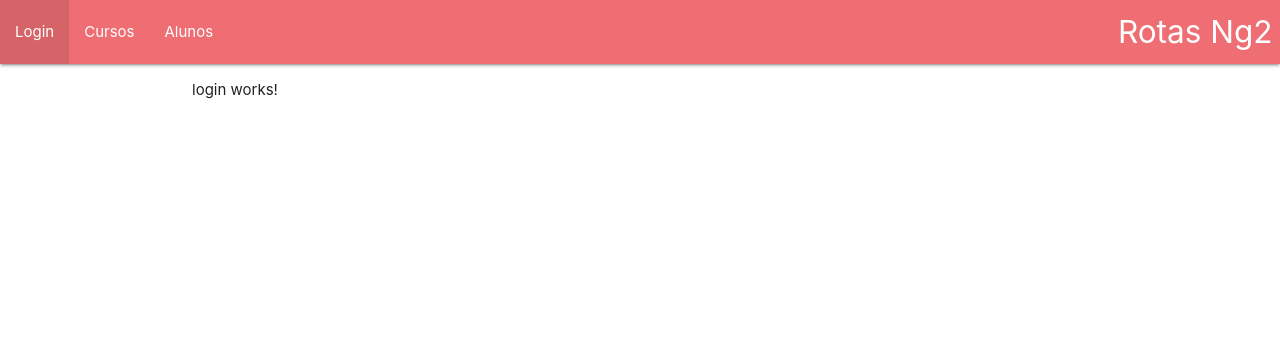
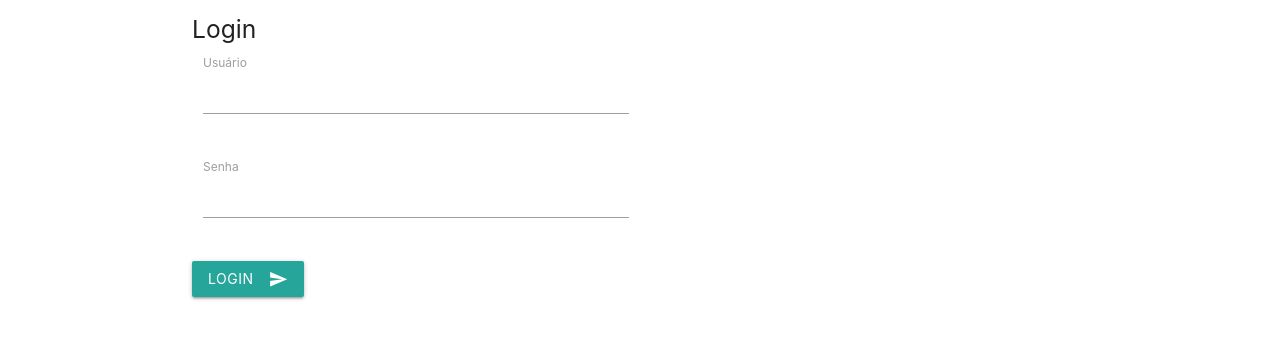
Before and after one commit to AguiarVicente/Angular_1, an Angular app in the folder rotas/: page /login in a window 1280 px wide. Shown: the top 338 px of the page. Built offline with nearby package versions, Linux system fonts and the light colour scheme.

Commit message:
Como mostrar partes da tela para usuário logados ou não

```diff
--- a/rotas/src/app/app.component.html
+++ b/rotas/src/app/app.component.html
@@ -1,4 +1,4 @@
-<nav>
+<nav *ngIf="mostrarMenu">
     <div class="nav-wrapper">
         <a routerLink="" class="brand-logo right">Rotas Ng2</a>
         <ul id="nav-mobile" class="left hide-on-med-and-down">
--- a/rotas/src/app/app.component.ts
+++ b/rotas/src/app/app.component.ts
@@ -1,10 +1,21 @@
-import { Component } from '@angular/core';
+import { AuthService } from './login/auth.service';
+import { Component, OnInit } from '@angular/core';
 
 @Component({
   selector: 'app-root',
   templateUrl: './app.component.html',
   styleUrls: ['./app.component.css']
 })
-export class AppComponent {
+export class AppComponent implements OnInit {
   title = 'rotas';
+
+  mostrarMenu: boolean = false;
+
+  constructor(private authService: AuthService) {}
+
+  ngOnInit(){
+    this.authService.mostrarMenuEmmiter.subscribe(
+      (mostrar: boolean) => this.mostrarMenu = mostrar
+    );
+  }
 }
--- a/rotas/src/app/app.module.ts
+++ b/rotas/src/app/app.module.ts
@@ -8,6 +8,7 @@
 import { AppComponent } from './app.component';
 import { HomeComponent } from './home/home.component';
 import { LoginComponent } from './login/login.component';
+import { AuthService } from './login/auth.service';
 
 
 @NgModule({
@@ -22,7 +23,9 @@
     HttpClientModule,
     AppRoutingModule
   ],
-  providers: [],
+  providers: [
+    AuthService
+  ],
   bootstrap: [AppComponent]
 })
 export class AppModule { }
--- /dev/null
+++ b/rotas/src/app/login/auth.service.ts
@@ -0,0 +1,29 @@
+import { Router } from '@angular/router';
+import { Usuario } from './usuario';
+import { Injectable, EventEmitter } from '@angular/core';
+
+@Injectable({
+  providedIn: 'root'
+})
+export class AuthService {
+
+  private usuarioAutenticado: boolean = false;
+
+  mostrarMenuEmmiter = new EventEmitter<boolean>();
+
+  constructor(private router: Router) { }
+
+  fazerLogin(usuario: Usuario){
+    if(usuario.nome === 'usuario@email.com' && usuario.senha === '123456'){
+      this.usuarioAutenticado = true;
+
+      this.mostrarMenuEmmiter.emit(true);
+
+      this.router.navigate(['/']);
+
+    }else {
+      this.usuarioAutenticado = false;
+      this.mostrarMenuEmmiter.emit(false);
+    }
+  }
+}
--- a/rotas/src/app/login/login.component.html
+++ b/rotas/src/app/login/login.component.html
@@ -1 +1,20 @@
-<p>login works!</p>
+<h5>Login</h5>
+
+<div class="row">
+    <div class="input-field col s6">
+        <input [(ngModel)]="usuario.nome" id="usuario" type="text" class="validate">
+        <label for="usuario" class="active">Usuário</label>
+    </div>
+</div>
+
+<div class="row">
+    <div class="input-field col s6">
+        <input [(ngModel)]="usuario.senha" id="senha" type="password" class="validate">
+        <label for="senha" class="active">Senha</label>
+    </div>
+</div>
+
+<button class="btn waves-effect waves-light" type="submit" (click)="fazerLogin()">
+    Login
+    <i class="material-icons right">send</i>
+</button>
--- a/rotas/src/app/login/login.component.ts
+++ b/rotas/src/app/login/login.component.ts
@@ -1,4 +1,7 @@
 import { Component, OnInit } from '@angular/core';
+import { AuthService } from './auth.service';
+
+import { Usuario } from './usuario';
 
 @Component({
   selector: 'app-login',
@@ -7,9 +10,15 @@
 })
 export class LoginComponent implements OnInit {
 
-  constructor() { }
+  usuario: Usuario = new Usuario();
+
+  constructor(private authService: AuthService) { }
 
   ngOnInit(): void {
   }
 
+  fazerLogin(){
+    this.authService.fazerLogin(this.usuario);
+  }
+
 }
--- /dev/null
+++ b/rotas/src/app/login/usuario.ts
@@ -0,0 +1,4 @@
+export class Usuario {
+    nome: string = '';
+    senha: string = '';
+}
```
Also changed, not shown: 1 other file (tests, documents, lock files or other folders).
